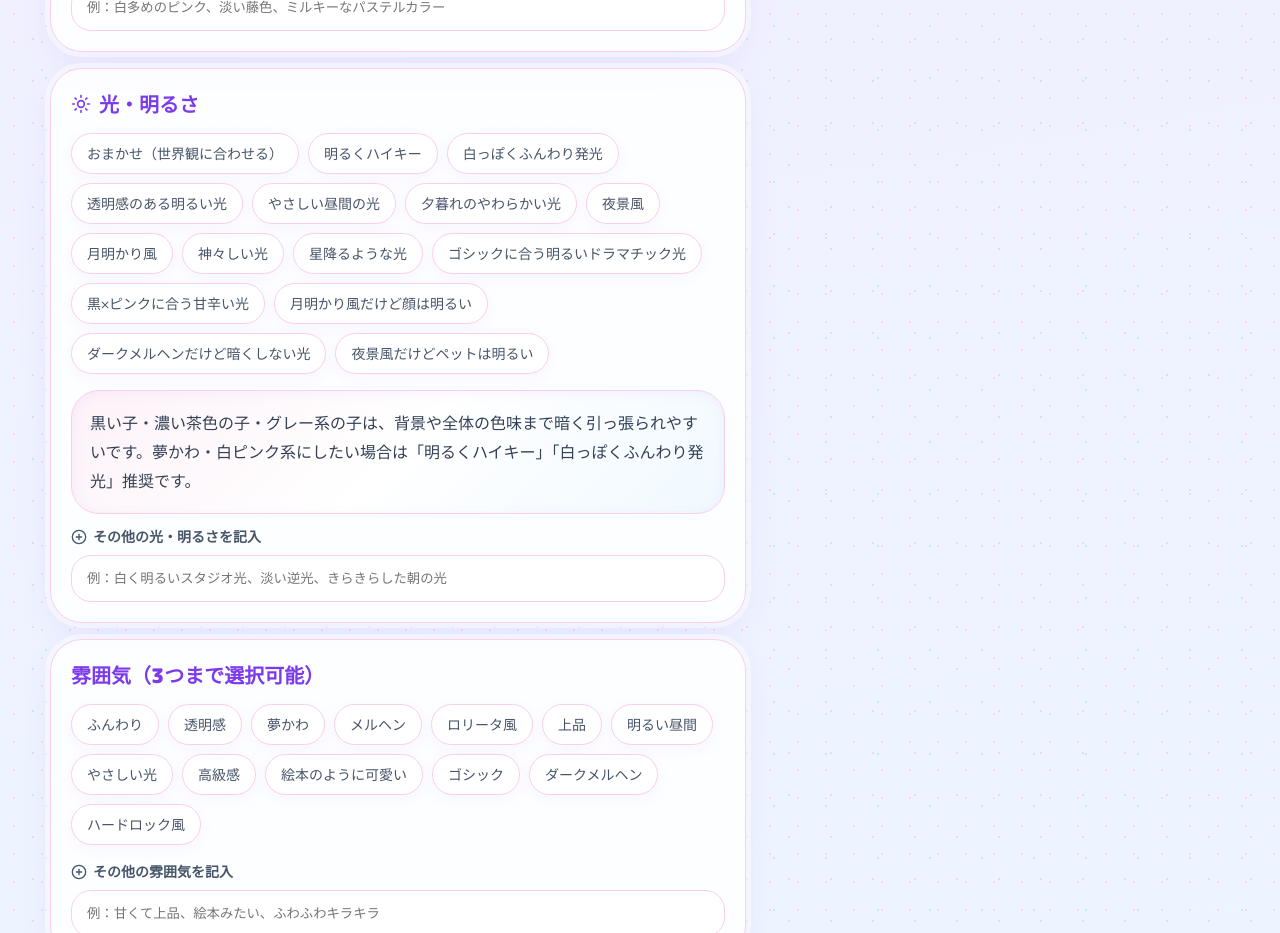
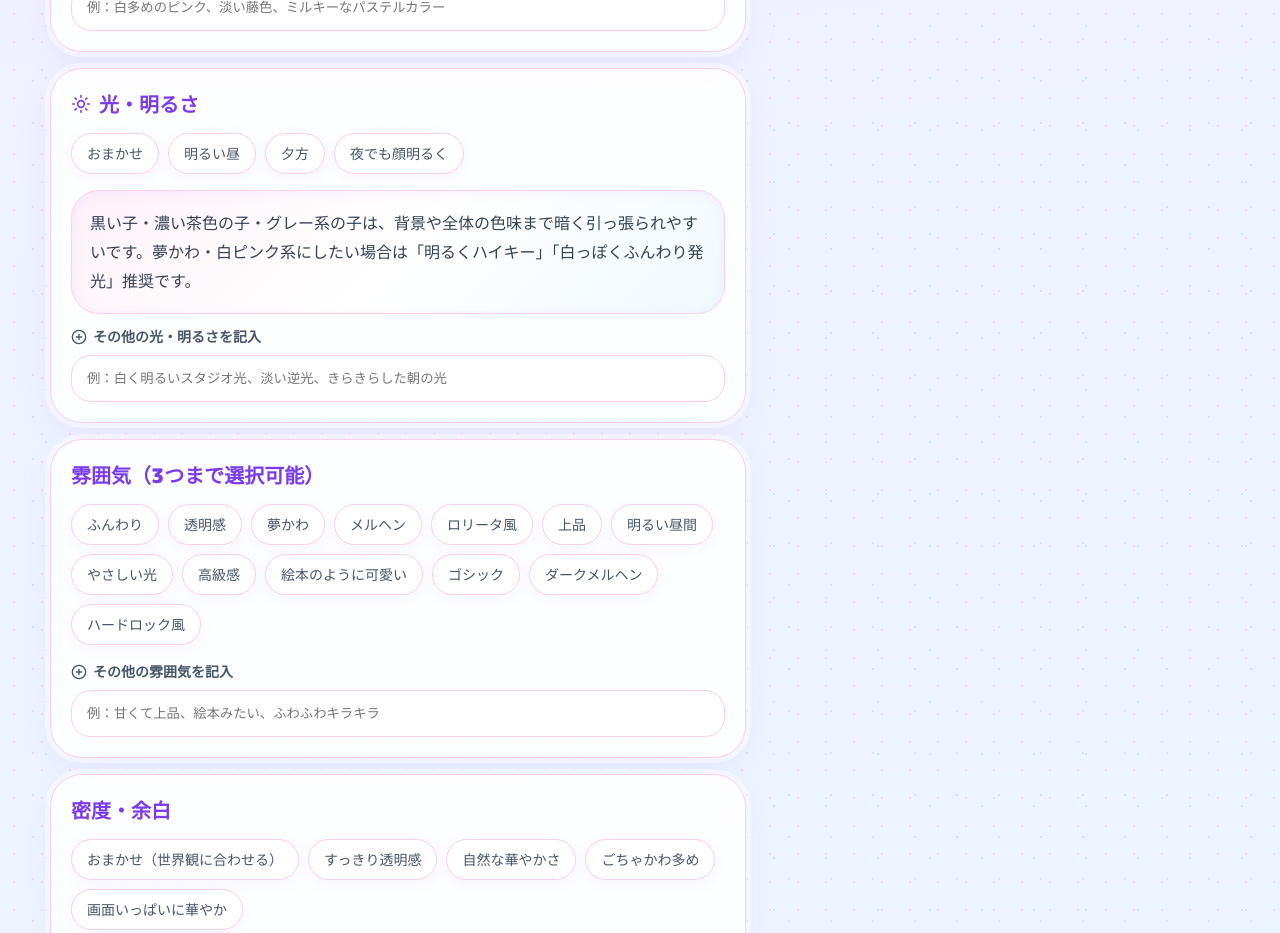
Before and after one commit to momomimikawaii-rgb/yuyupm, a React (Vite) app: page / in a window 1280 px wide. Shown: the part 6300-7233 px from the top of the page. Built offline with nearby package versions, Linux system fonts and the light colour scheme.

Commit message:
Add files via upload

```diff
--- a/src/App.jsx
+++ b/src/App.jsx
@@ -249,7 +249,7 @@ const multiCategories = [
   { id: "wallpaper", title: "屋内の壁紙", indoorOnly: true, single: true, options: ["おまかせ（屋内世界観に合わせる）", "ピンクのストライプ壁紙", "苺柄の壁紙", "薔薇柄の壁紙", "小花柄の壁紙", "レース模様の壁紙", "天使やリボンの絵がある壁紙", "レースカーテン越しの光", "白い腰壁パネル"] },
   { id: "wallDecor", title: "屋内の壁飾り", indoorOnly: true, options: ["なし", "額縁入りの可愛い絵", "ドライフラワーの壁飾り", "リボンガーランド", "Happy Birthdayと書かれた風船のガーランド", "アンティーク風の飾り棚", "小さな鏡", "ウォールランプ", "パールガーランド"] },
   { id: "color", title: "全体の色合い", single: true, options: ["選んだ小物や服に合わせて自然に", "背景に合わせておまかせ", "服の色を主役にして調整", "小物の色を差し色にして調整", "白ピンク", "ミルキーピンク", "藤色", "クリームホワイト", "淡い水色", "桜ピンク", "パステル虹色", "淡い黄色", "上品なラベンダーピンク", "黒×ピンク", "黒×紫", "ワインレッド", "白×金"] },
-  { id: "lighting", title: "光・明るさ", icon: Sun, single: true, options: ["おまかせ（世界観に合わせる）", "明るくハイキー", "白っぽくふんわり発光", "透明感のある明るい光", "やさしい昼間の光", "夕暮れのやわらかい光", "夜景風", "月明かり風", "神々しい光", "星降るような光", "ゴシックに合う明るいドラマチック光", "黒×ピンクに合う甘辛い光", "月明かり風だけど顔は明るい", "ダークメルヘンだけど暗くしない光", "夜景風だけどペットは明るい"] },
+  { id: "lighting", title: "光・明るさ", icon: Sun, single: true, options: ["おまかせ", "明るい昼", "夕方", "夜でも顔明るく"] },
   { id: "mood", title: "雰囲気（3つまで選択可能）", maxSelect: 3, options: ["ふんわり", "透明感", "夢かわ", "メルヘン", "ロリータ風", "上品", "明るい昼間", "やさしい光", "高級感", "絵本のように可愛い", "ゴシック", "ダークメルヘン", "ハードロック風"] },
   { id: "density", title: "密度・余白", single: true, options: ["おまかせ（世界観に合わせる）", "すっきり透明感", "自然な華やかさ", "ごちゃかわ多め", "画面いっぱいに華やか"] },
   { id: "textOverlay", title: "文字入れ（短い英語推奨・失敗する場合あり ※文字は崩れる場合があります）", single: true, options: ["なし", "Happy Birthday", "Happy Anniversary", "Thank you", "Welcome", "Sweet Dream"] },
@@ -399,25 +399,24 @@ function translateOutfit(outfit) {
 
 function translateLighting(lighting) {
   if (!lighting) return "";
+
   const translations = {
-    "おまかせ（世界観に合わせる）":
-      "選んだ世界観・場所・服に自然に合う光。ペットの顔は明るく見やすく保ち、背景の雰囲気に合わせて光を調整してください。",
-    "ゴシックに合う明るいドラマチック光":
-      "黒や紫、黒ピンクなどのゴシックな世界観に合う、明るさを保ったドラマチックな光。暗く沈ませず、ペットの顔は見やすく、背景だけ少し幻想的でゴシックにしてください。",
-    "黒×ピンクに合う甘辛い光":
-      "黒とピンクの甘辛い世界観に合う、可愛さと少しダークな雰囲気を両立した光。ペットの顔は暗くせず、ピンクの差し色がきれいに見える明るさにしてください。",
-    "月明かり風だけど顔は明るい":
-      "月明かりのような幻想的な光。ただしペットの顔・目・鼻口まわりは明るく見やすく保ち、暗く沈ませないでください。",
-    "ダークメルヘンだけど暗くしない光":
-      "少しダークメルヘンな雰囲気に合う光。背景は幻想的でも、全体を暗くしすぎず、ペットの顔は明るく可愛く見えるようにしてください。",
-    "夜景風だけどペットは明るい":
-      "夜景風の背景に合う光。ただしペット本体は暗くせず、顔と毛並みがはっきり見えるように明るく照らしてください。",
+    "おまかせ":
+      "選んだ世界観に自然に合う光。ペットの顔・目・鼻口まわりは見やすく保ち、背景に合う明るさへ自動調整してください。",
+    "明るい昼":
+      "明るい昼間の自然光。全体を明るく清潔感のある光にしてください。",
+    "夕方":
+      "夕方のやわらかい暖色光。ロマンチックで自然な空気感にしてください。",
+    "夜でも顔明るく":
+      "夜景や暗めの背景でも、ペットの顔・目・鼻口まわりは暗くせず、見やすく明るくしてください。",
   };
 
-  return lighting
+  const base = lighting
     .split("、")
     .map((item) => translations[item] || item)
     .join("、");
+
+  return `${base} 黒い子・濃い茶色の子・グレー系の子でも、ペットの毛色に背景全体が暗く引きずられないようにしてください。背景は選んだ世界観本来の明るさ・色合い・空気感を維持してください。`;
 }
 
 function translateColor(color) {
@@ -706,10 +705,10 @@ async function copyTextSafely(text, fallbackElement) {
   return { ok: false };
 }
 
-function OptionGroup({ category, selected, custom, onToggle, onCustomChange }) {
+function OptionGroup({ category, selected, custom, onToggle, onCustomChange, number }) {
   return (
     <div>
-      <h3 style={{ marginBottom: "10px" }}>{category.title}</h3>
+      <h3 style={{ marginBottom: "10px" }}>{number ? `${String(number).padStart(2, "0")}　${category.title}` : category.title}</h3>
       <div className="chips">
         {category.options.map((option) => {
           const active = selected[category.id]?.includes(option);
@@ -957,12 +956,12 @@ function App() {
                       })}
                     </div>
                     <div className="notice"><strong>{activeWorld.title}</strong><span>{activeWorld.description}</span></div>
-                    {activeWorld.subCategories.map((category) => (
-                      <OptionGroup key={category.id} category={category} selected={selected} custom={custom} onToggle={toggleOption} onCustomChange={updateCustom} />
+                    {activeWorld.subCategories.map((category, index) => (
+                      <OptionGroup key={category.id} category={category} selected={selected} custom={custom} onToggle={toggleOption} onCustomChange={updateCustom} number={index + 3} />
                     ))}
                     <div style={{ display: "grid", gap: "18px", marginTop: "6px" }}>
-                      {sceneEffects.map((category) => (
-                        <OptionGroup key={category.id} category={category} selected={selected} custom={custom} onToggle={toggleOption} onCustomChange={updateCustom} />
+                      {sceneEffects.map((category, index) => (
+                        <OptionGroup key={category.id} category={category} selected={selected} custom={custom} onToggle={toggleOption} onCustomChange={updateCustom} number={index + 3 + activeWorld.subCategories.length} />
                       ))}
                     </div>
                   </div>
```
